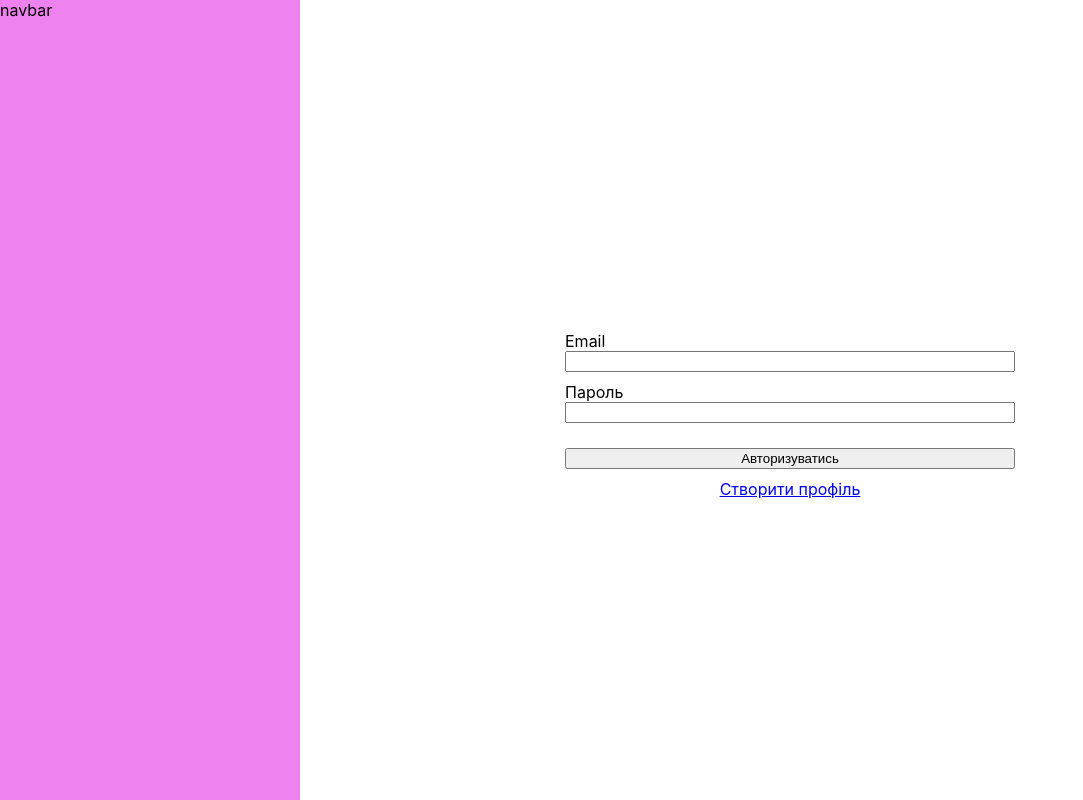
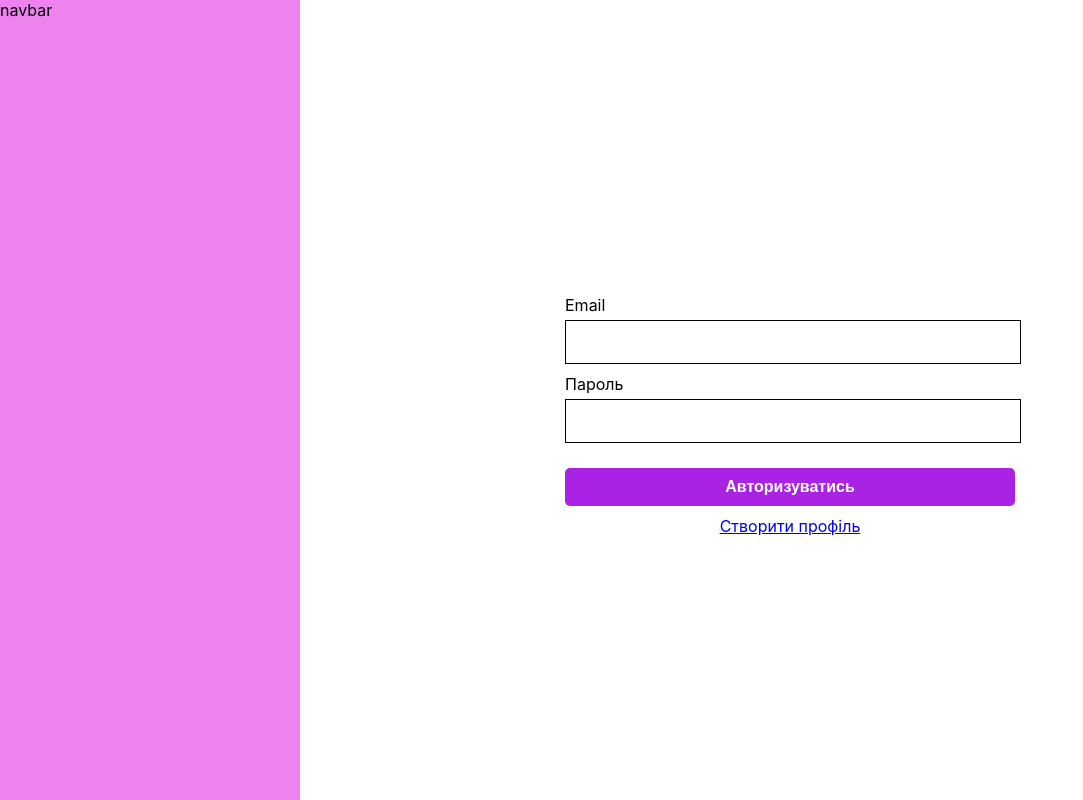
Before and after one commit to frolkin28/int20h_offline, a React (Create React App) app in the folder frontend/: page / in a window 1280 px wide. Shown: the whole page, without its empty margins (0-1083 px from the left). Built offline with nearby package versions, Linux system fonts and the light colour scheme.

Commit message:
updated css

```diff
--- /dev/null
+++ b/frontend/src/components/Buttons/Button.module.css
@@ -0,0 +1,19 @@
+.my-button {
+    padding: 10px 20px;
+    font-size: 16px;
+    font-weight: bold;
+    border: none;
+    border-radius: 5px;
+    cursor: pointer;
+    background-color: #aa23e4;
+    color: #fff;
+  }
+
+  .my-button:hover {
+    background-color: #6c059b;
+  }
+
+  .my-button:disabled {
+    background-color: #ccc;
+    cursor: not-allowed;
+  }
--- a/frontend/src/components/Buttons/Button.tsx
+++ b/frontend/src/components/Buttons/Button.tsx
@@ -1,3 +1,5 @@
+import styles from "./Button.module.css"
+
 interface ButtonProps {
   text: string
   onClick: () => void
@@ -8,7 +10,7 @@ export const Button = (props: ButtonProps) => {
   const { text, onClick, disabled } = props
 
   return (
-    <button type="button" onClick={onClick} disabled={disabled}>
+    <button className={styles["my-button"]} type="button" onClick={onClick} disabled={disabled}>
       {text}
     </button>
   )
--- a/frontend/src/components/Inputs/Inputs.module.css
+++ b/frontend/src/components/Inputs/Inputs.module.css
@@ -0,0 +1,9 @@
+.form-input {
+    display: flex;
+    border: 1px solid #000;
+    width: 450px;
+    height: 40px;
+    background: #fff;
+    margin-top: 5px;
+    font-size: 16px;
+  }
--- a/frontend/src/components/Inputs/TextInput.tsx
+++ b/frontend/src/components/Inputs/TextInput.tsx
@@ -1,4 +1,5 @@
 import { ChangeEvent } from 'react'
+import styles from './Inputs.module.css'
 
 interface TextInputProps {
   id: string
@@ -23,6 +24,7 @@ export const TextInput = (props: TextInputProps) => {
       value={value}
       onChange={handleChange}
       placeholder={placeholder}
+      className={styles["form-input"]}
     />
   )
 }
```
